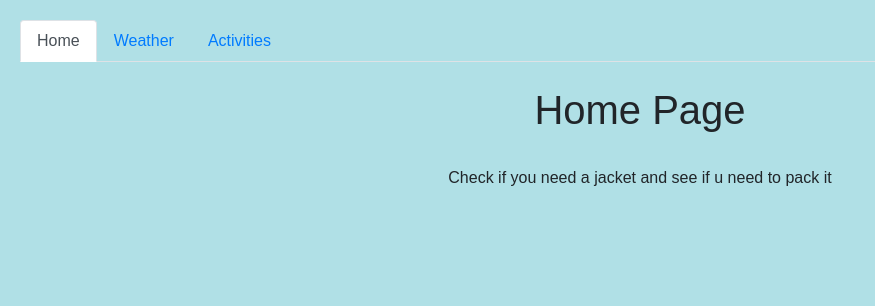
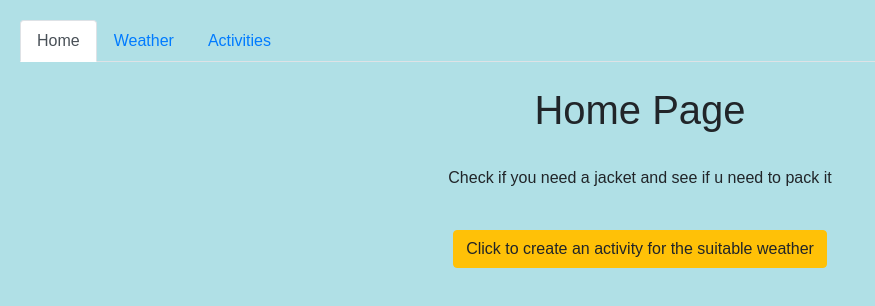
Before and after one commit to annasoljpmc/WE-Anna-Team, a plain HTML site: page home.html in a window 1280 px wide. Shown: the whole page, without its empty margins (0-875 px from the left). Drawn offline with nearby package versions, Linux system fonts and the light colour scheme.

Commit message:
Feature/chris (#5)
* nav bar creation

* nav bar complete

* buttons

---------

Co-authored-by: annasoljpmc <anna.solek@jpmchase.com>

```diff
--- a/home.html
+++ b/home.html
@@ -22,6 +22,8 @@
 
 <br/>
     <p style="text-align:center;">Check if you need a jacket and see if u need to pack it</p>
+<br/>
+    <button type="button" class="btn btn-warning">Click to create an activity for the suitable weather</button>
 </body>
 
 </html>
```
Also changed, not shown: Activities.html (+1 -0 lines).
